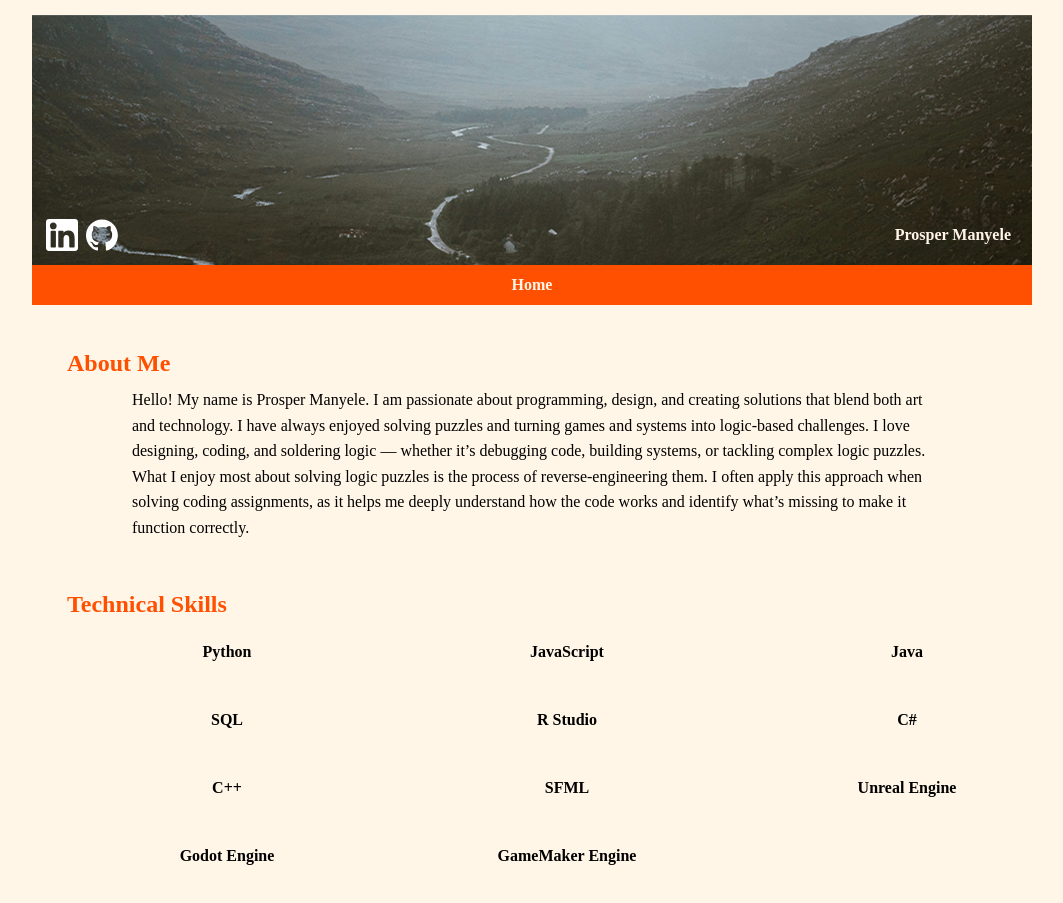
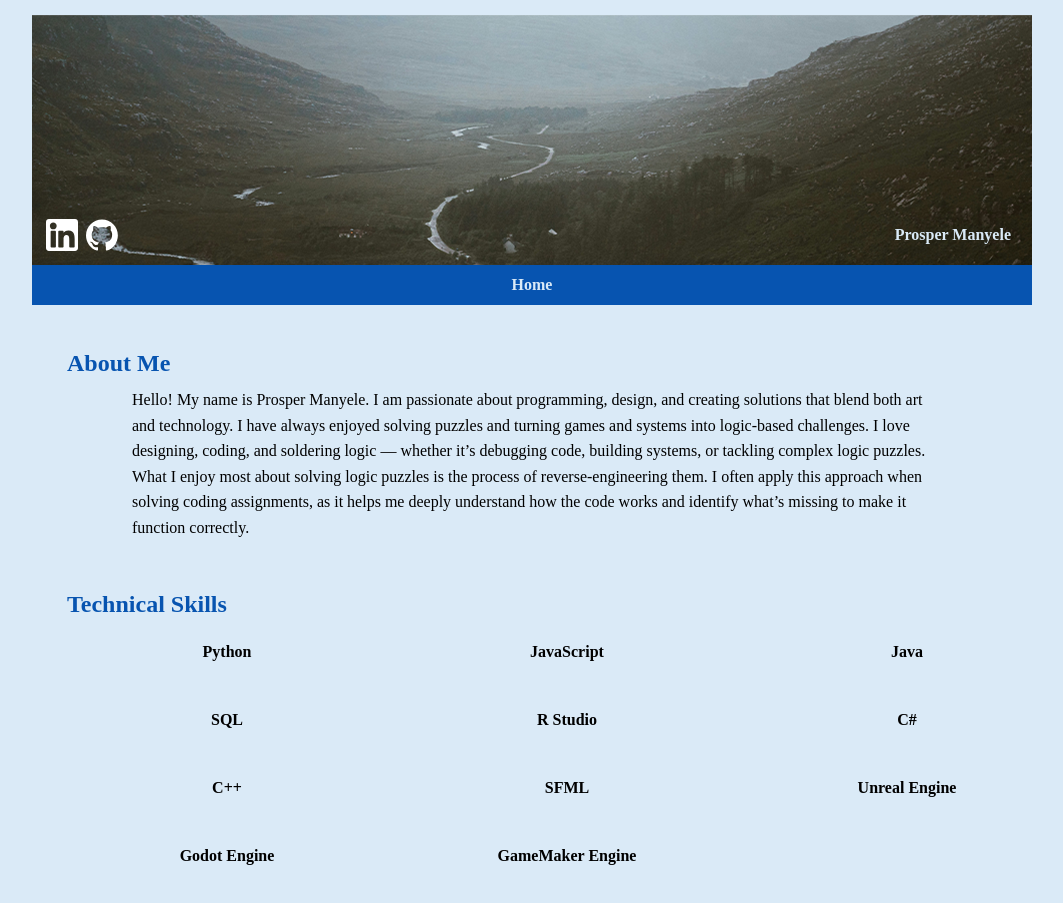
Before and after one commit to Mank1941/portfolio, a plain HTML site: page index.html in a window 1280 px wide. Shown: the top 903 px of the page, without its empty margins (108-1171 px from the left). Drawn offline with Linux system fonts and the light colour scheme; a script that the page names is missing.

Commit message:
Color Change

```diff
--- a/index.css
+++ b/index.css
@@ -2,7 +2,7 @@
 body {
     margin: 0;
     padding: 15px;
-    background-color: #fff6e7;
+    background-color: #daeaf7;
     color: #000000;
 }
 .container {
@@ -30,7 +30,7 @@ header {
 .banner-text {
     position: absolute;
     /* background: hwb(19 0% 0% / 0.5); */
-    color: #fff6e7;
+    color: #daeaf7;
     padding: 11px;
     border-radius: 5px;
     font-size: 16px;
@@ -66,17 +66,17 @@ header {
 }
 
 nav#menucell {
-    background-color: #ff4f00;
+    background-color: #0754b0;
     text-align: center;
     padding: 11px;
-    color: #fff6e7;
+    color: #daeaf7;
     font-size: 16px;
     font-weight: bold;
 }
 
 nav#menucell a {
     padding: 20px;
-    color: #fff6e7;
+    color: #daeaf7;
     text-decoration: none;
 }
 
@@ -133,7 +133,7 @@ main#maincell {
     font-size: 24px;
     margin: 10px 0;
     font-weight: bold;
-    color: #ff4f00;
+    color: #0754b0;
 }
 
 .maintext {
@@ -180,7 +180,7 @@ main#maincell {
 .contact-line {
     width: 95%;
     height: 3px;
-    background-color: #ff4f00;
+    background-color: #0754b0;
     border: none;
     margin: 10px auto 20px auto;
     border-radius: 2px;
@@ -194,6 +194,6 @@ main#maincell {
 }
 
 .contact-link a:hover {
-    color: #ff4f00;
+    color: #0754b0;
     text-decoration: underline;
 }
```
